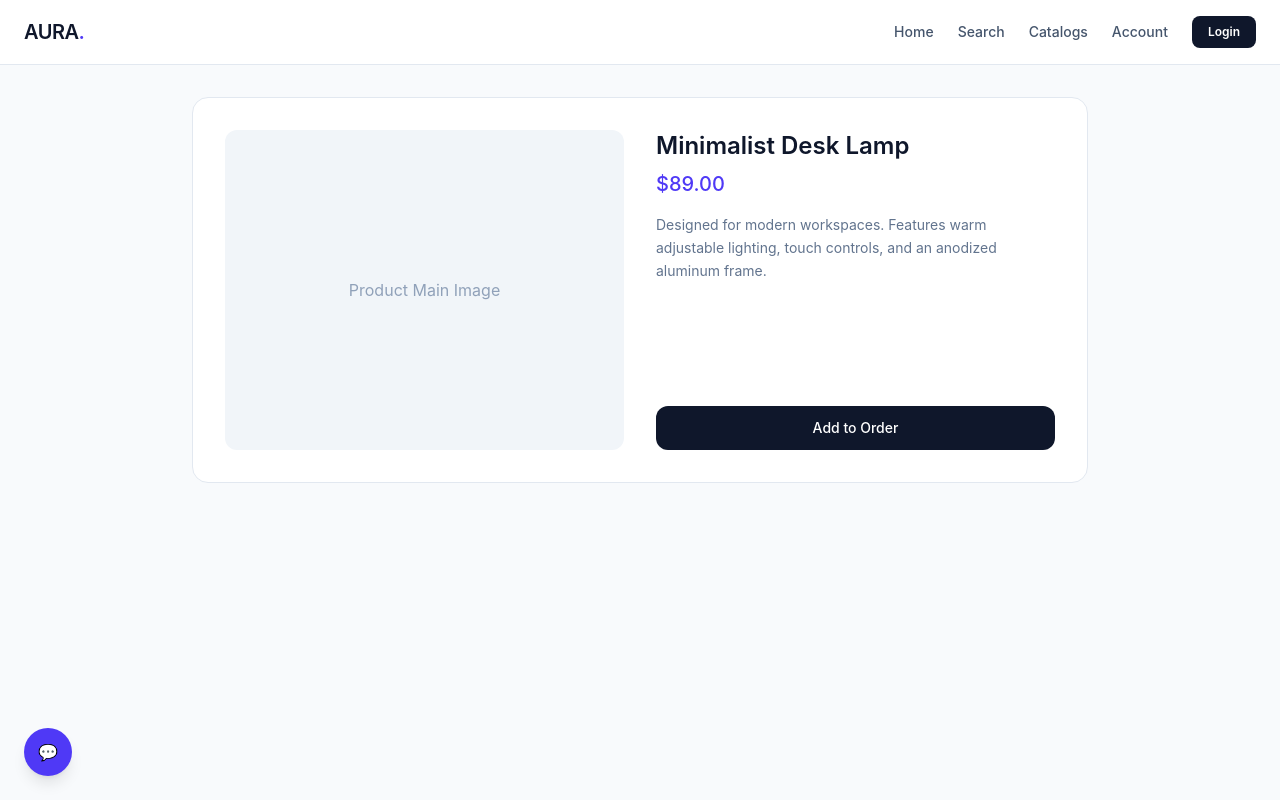
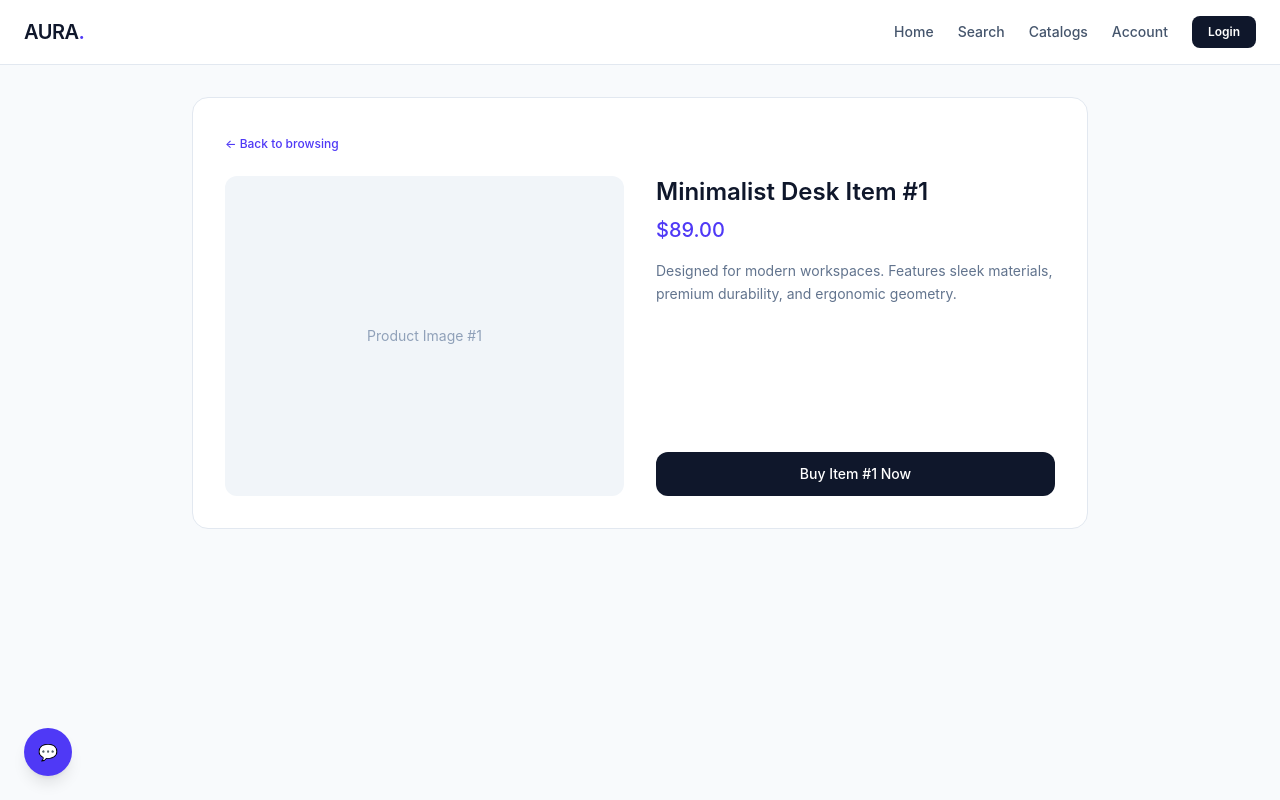
Before and after one commit to AdityaDey2504/Micron-Project, a React (Vite) app in the folder frontend/micron-ecommerce-site/: page /product/1 in a window 1280 px wide. Built offline with nearby package versions, Linux system fonts and the light colour scheme.

Commit message:
Updated items on Home and Search pages to be clickable

```diff
--- a/frontend/micron-ecommerce-site/src/pages/Home.tsx
+++ b/frontend/micron-ecommerce-site/src/pages/Home.tsx
@@ -1,4 +1,5 @@
 import React from 'react';
+import { Link } from 'react-router';
 
 interface SectionProps {
   title: string;
@@ -14,11 +15,15 @@ const Section: React.FC<SectionProps> = ({ title, badge, items }) => (
     </div>
     <div className="grid grid-cols-2 md:grid-cols-4 gap-4">
       {items.map((i) => (
-        <div key={i} className="bg-white border border-slate-200 rounded-xl p-4 hover:shadow-sm transition">
+        <Link
+          key={i}
+          to={`/product/${i}`}
+          className="bg-white border border-slate-200 rounded-xl p-4 hover:shadow-sm hover:border-indigo-600 transition block"
+        >
           <div className="h-40 bg-slate-100 rounded-lg mb-3 flex items-center justify-center text-slate-400 text-xs">Image</div>
           <p className="text-sm font-medium text-slate-800">Minimalist Item #{i}</p>
           <p className="text-xs text-slate-500 mt-1">$49.00</p>
-        </div>
+        </Link>
       ))}
     </div>
   </section>
--- a/frontend/micron-ecommerce-site/src/pages/ProductDetails.tsx
+++ b/frontend/micron-ecommerce-site/src/pages/ProductDetails.tsx
@@ -1,23 +1,33 @@
 import React from 'react';
+import { useParams, Link } from 'react-router';
 
 const ProductDetails: React.FC = () => {
+  const { id } = useParams<{ id: string }>();
+
   return (
-    <div className="bg-white border border-slate-200 rounded-2xl p-8 max-w-4xl mx-auto">
+    <div className="bg-white border border-slate-200 rounded-2xl p-8 max-w-4xl mx-auto space-y-6">
+      <Link to="/" className="text-xs text-indigo-600 font-medium hover:underline inline-block">
+        &larr; Back to browsing
+      </Link>
+
       <div className="grid grid-cols-1 md:grid-cols-2 gap-8">
-        <div className="h-80 bg-slate-100 rounded-xl flex items-center justify-center text-slate-400">
-          Product Main Image
+        <div className="h-80 bg-slate-100 rounded-xl flex items-center justify-center text-slate-400 text-sm">
+          Product Image #{id}
         </div>
         <div className="flex flex-col justify-between">
           <div>
-            <h1 className="text-2xl font-semibold text-slate-900 mb-2">Minimalist Desk Lamp</h1>
+            <h1 className="text-2xl font-semibold text-slate-900 mb-2">Minimalist Desk Item #{id}</h1>
             <p className="text-xl font-medium text-indigo-600 mb-4">$89.00</p>
             <p className="text-sm text-slate-500 leading-relaxed mb-6">
-              Designed for modern workspaces. Features warm adjustable lighting, touch controls, and an anodized aluminum frame.
+              Designed for modern workspaces. Features sleek materials, premium durability, and ergonomic geometry.
             </p>
           </div>
-          <button className="w-full bg-slate-900 text-white py-3 rounded-xl font-medium text-sm hover:bg-slate-800 transition">
-            Add to Order
-          </button>
+          <Link
+            to="/checkout"
+            className="w-full bg-slate-900 text-white py-3 rounded-xl font-medium text-sm hover:bg-slate-800 transition text-center block"
+          >
+            Buy Item #{id} Now
+          </Link>
         </div>
       </div>
     </div>
--- a/frontend/micron-ecommerce-site/src/pages/Search.tsx
+++ b/frontend/micron-ecommerce-site/src/pages/Search.tsx
@@ -1,4 +1,5 @@
 import React, { useState, type ChangeEvent } from 'react';
+import { Link } from 'react-router';
 
 const Search: React.FC = () => {
   const [searchTerm, setSearchTerm] = useState<string>('');
@@ -45,10 +46,15 @@ const Search: React.FC = () => {
         />
         <div className="grid grid-cols-3 gap-4">
           {[1, 2, 3, 4, 5, 6].map((i) => (
-            <div key={i} className="bg-white border border-slate-200 rounded-xl p-4">
-              <div className="h-32 bg-slate-100 rounded-lg mb-2"></div>
-              <p className="text-sm font-medium">Search Result #{i}</p>
-            </div>
+            <Link
+              key={i}
+              to={`/product/${i}`}
+              className="bg-white border border-slate-200 rounded-xl p-4 hover:shadow-sm hover:border-indigo-600 transition block"
+            >
+              <div className="h-32 bg-slate-100 rounded-lg mb-2 flex items-center justify-center text-slate-400 text-xs">Image</div>
+              <p className="text-sm font-medium text-slate-800">Search Result #{i}</p>
+              <p className="text-xs text-slate-500 mt-1">$69.00</p>
+            </Link>
           ))}
         </div>
       </main>
```
